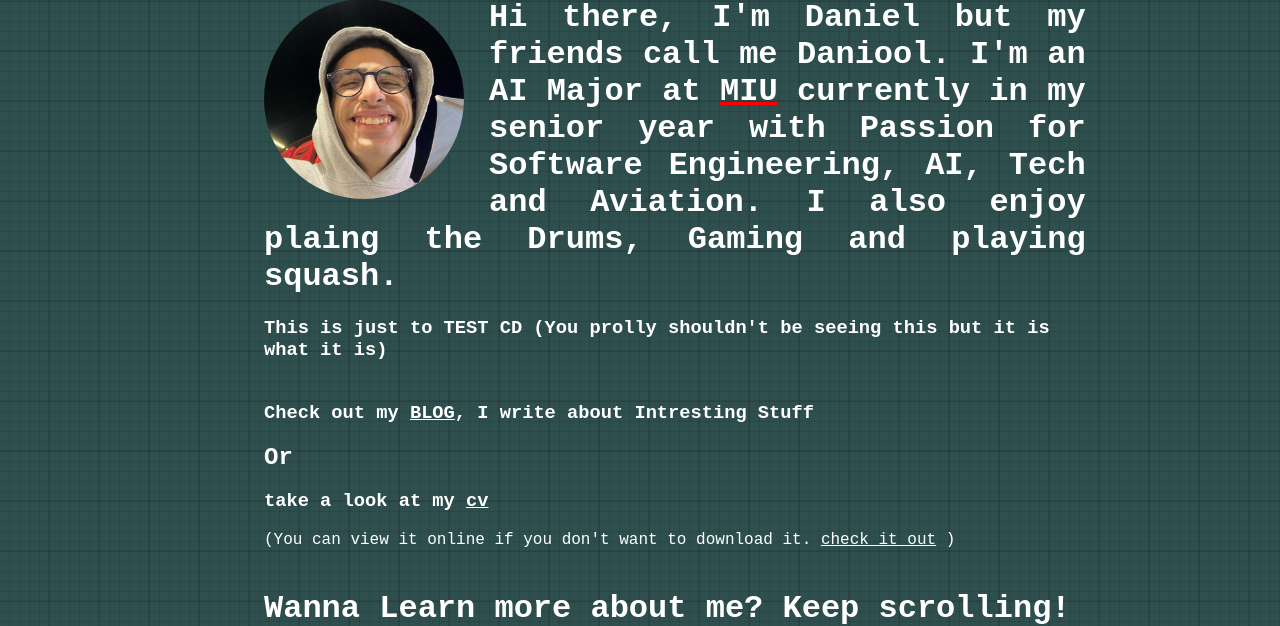
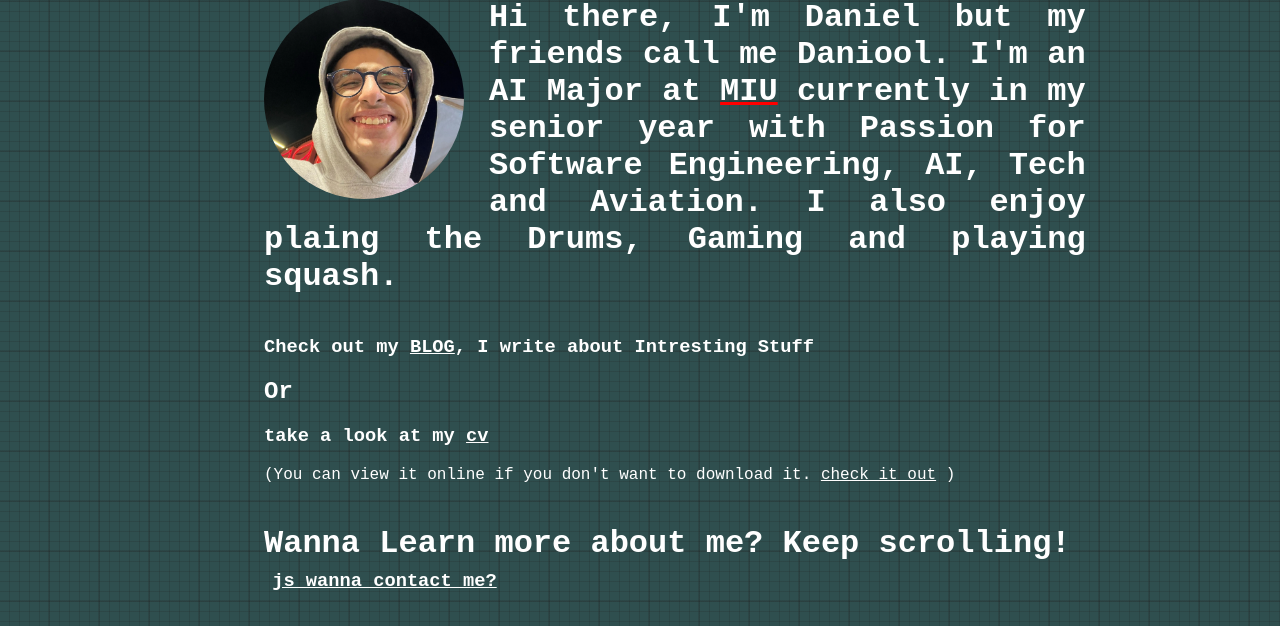
Before and after one commit to DanielMichel305/Daniel-Michel-portfolio, a Node server app: page / in a window 1280 px wide. Shown: the part 98-724 px from the top of the page. Run offline with Node 20, Linux system fonts and the light colour scheme; some libraries are stand-ins or nearby versions.

Commit message:
test cd 1

```diff
--- a/src/Views/about.ejs
+++ b/src/Views/about.ejs
@@ -110,7 +110,7 @@
         <img class="pfp" style="float: left; border-radius: 50%;" src="/assets/images/my pic.webp" height="200px" width="200px" alt="Me">
         <h1 class="title" style=" padding-top: 5%;">Hi there, I'm Daniel but my friends call me Daniool. I'm an AI Major at <a class="miu-href" target="_blank" href="https://www.miuegypt.edu.eg/">MIU</a> currently in my senior year with Passion for Software Engineering, AI, Tech and Aviation. I also enjoy plaing the <a class="img-hover-drums">Drums</a>, Gaming and playing squash.</h1>
 
-        <h3>This is just to TEST CD (You prolly shouldn't be seeing this but it is what it is)</h3>
+
 
         <h3 style="margin-top: 5%;">Check out my <a class="link" href="/blog">BLOG</a>, I write about Intresting Stuff</h3>
 
```
